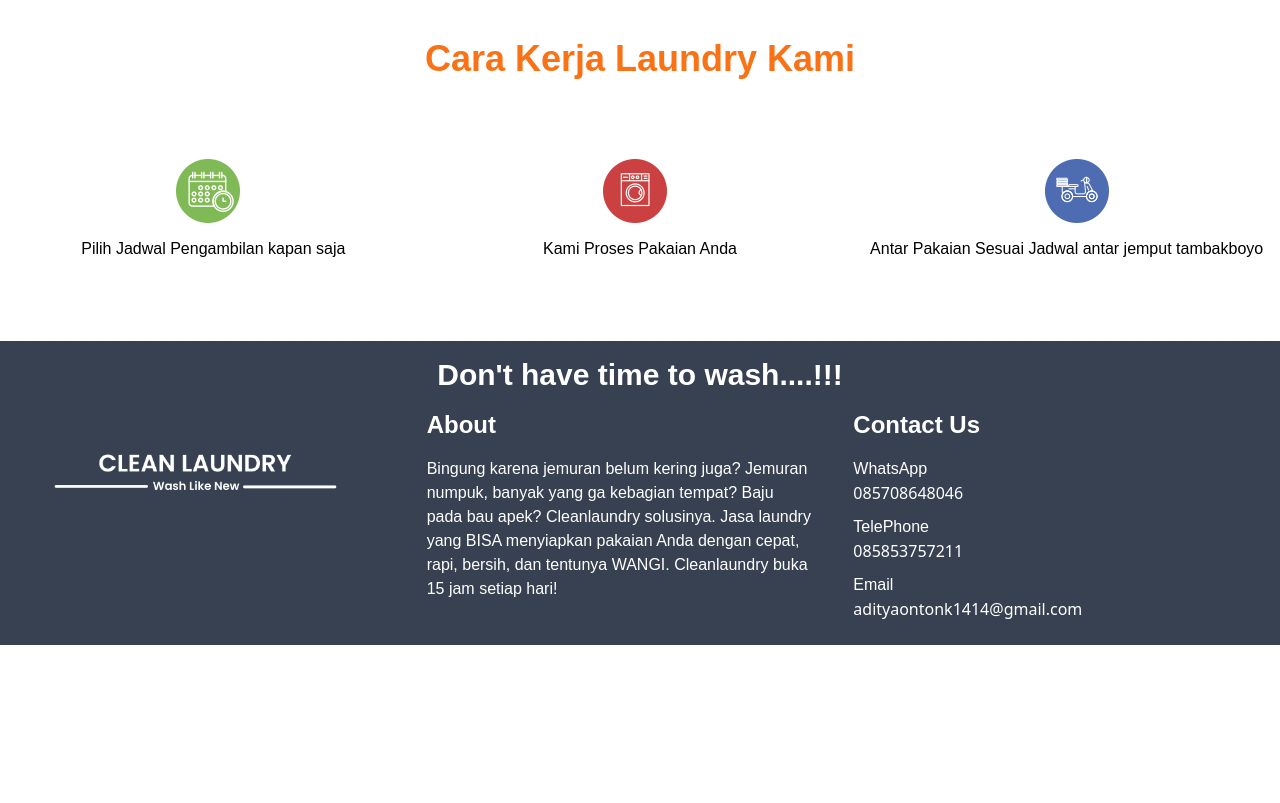
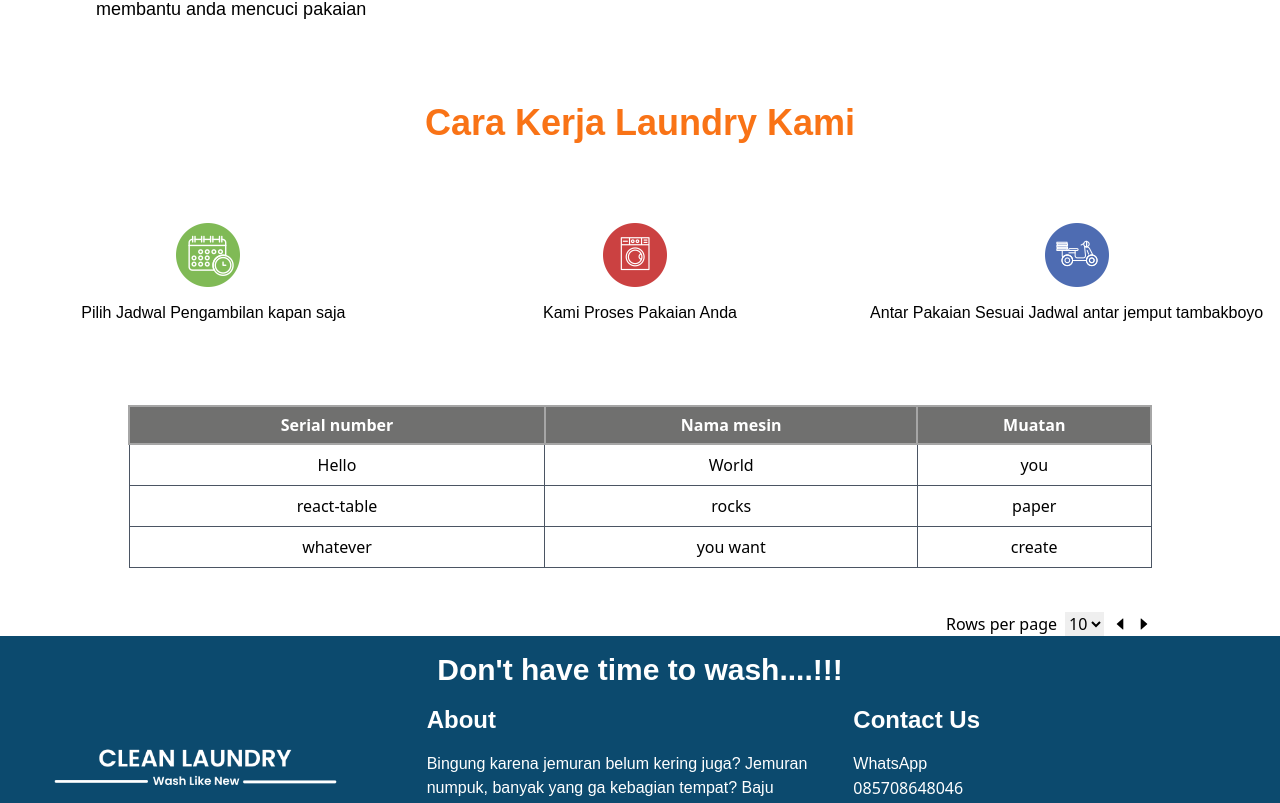
Before and after one commit to AchmadFals/kokoyo, a React (Create React App) app: page /dashboard in a window 1280 px wide. Shown: the part 1993-2796 px from the top of the page. Before the commit the page ends 2638 px from the top, so only its background shows below. Built offline with nearby package versions, Linux system fonts and the light colour scheme; the HTML template or start-up script is replaced by a standard one.

Commit message:
commit new

```diff
--- a/src/App.js
+++ b/src/App.js
@@ -1,17 +1,23 @@
-import React from 'react';
-import './styles/index.css';
-import Register from './pages/register';
-import Login from './pages/login';
-import Dashboard from './pages/dashboard';
-import PaketLaundry from './pages/paketLaundry';
-import Kontakkami from './pages/Kontakkami';
+import React from "react";
+import "./styles/index.css";
+import Register from "./pages/register";
+import Login from "./pages/login";
+import Dashboard from "./pages/dashboard";
+import PaketLaundry from "./pages/paketLaundry";
+import Kontakkami from "./pages/Kontakkami";
 import SyaratDanKetentuan from "./pages/syaratDanKetentuan";
+import { ToastContainer } from "react-toastify";
+import "react-toastify/dist/ReactToastify.css";
+import { Routes, Route } from "react-router-dom";
 
-import {
-  BrowserRouter as Router,
-  Routes,
-  Route,
-} from "react-router-dom";
+const contextClass = {
+  success: "bg-blue-600",
+  error: "bg-red-600",
+  info: "bg-gray-600",
+  warning: "bg-orange-400",
+  default: "bg-indigo-600",
+  dark: "bg-white-600 font-gray-300",
+};
 
 function App() {
   return (
@@ -24,6 +30,7 @@ function App() {
         <Route path="/register" element={<Register />} />
         <Route path="/syarat-dan-ketentuan" element={<SyaratDanKetentuan />} />
       </Routes>
+      <ToastContainer />
     </>
   );
 }
--- a/src/Navbar.js
+++ b/src/Navbar.js
@@ -31,7 +31,7 @@ const Navbar = () => {
   const url = useLocation();
   console.log("url", url);
   return (
-    <nav className="fixed top-0 right-0 left-0 navbar bg-hippie-blue-500 flex justify-around items-center h-16 text-white px-10 z-20">
+    <nav className="fixed top-0 right-0 left-0 navbar bg-sky-900 flex justify-around items-center h-16 text-white px-10 z-20">
       <img src={Laundry} className="h-20 ml-16" alt="londri" />
       <ul className="flex-1 md:flex lg:flex hidden justify-end list-none w-5">
         <Link to="/dashboard" className="no-underline slate-50 text-base p-2.5 m-2.5 cursor-pointer">
@@ -44,7 +44,7 @@ const Navbar = () => {
         </Link>
         <Link to="/paket-laundry" className="paket_laundry no-underline slate-50 text-base p-2.5 m-2.5 cursor-pointer">
           <li className="relative">
-            Paket Laundry
+            Layanan Kami
             {url.pathname === "/paket-laundry" && (
               <span className="absolute bottom-[-20px] bg-orange-400 h-[4px] left-0 right-0 z-[1]" />
             )}
@@ -57,11 +57,6 @@ const Navbar = () => {
             Bantuan <FiChevronDown />{" "}
           </Link>
           <div className={`${isDropdownOpen ? 'block' : 'hidden'} absolute bg-white text-base z-50 list-none divide-y divide-gray-100 rounded shadow my-4`}>
-            <div className="px-4 py-3">
-              <span className="block text-sm font-medium text-gray-900 truncate">
-                caisguna@gmail.com
-              </span>
-            </div>
               <li>
                 <a href="/syarat-dan-ketentuan" className="text-sm hover:bg-gray-100 text-gray-700 block px-4 py-2">
                   Syarat dan Ketentuan
--- a/src/pages/dashboard.js
+++ b/src/pages/dashboard.js
@@ -7,8 +7,50 @@ import Laundry from "../asset/laundry.png";
 import Schedule from "../asset/icon_schedule.png";
 import mesinCuci from "../asset/icon_mesin_cuci.png";
 import delivery2 from "../asset/icon_delivery2.png";
+import { useTable } from "react-table";
+import { AiFillCaretRight } from "react-icons/ai";
+import { AiFillCaretLeft } from "react-icons/ai";
 
 const Dashboard = () => {
+  const data = React.useMemo(
+    () => [
+      {
+        col1: "Hello",
+        col2: "World",
+        col3: "you",
+      },
+      {
+        col1: "react-table",
+        col2: "rocks",
+        col3: "paper",
+      },
+      {
+        col1: "whatever",
+        col2: "you want",
+        col3: "create",
+      },
+    ],
+    []
+  );
+  const columns = React.useMemo(
+    () => [
+      {
+        Header: "Serial number",
+        accessor: "col1", // accessor is the "key" in the data
+      },
+      {
+        Header: "Nama mesin",
+        accessor: "col2",
+      },
+      {
+        Header: "Muatan",
+        accessor: "col3",
+      },
+    ],
+    []
+  );
+  const { getTableProps, getTableBodyProps, headerGroups, rows, prepareRow } =
+    useTable({ columns, data });
   return (
     <div>
       <Navbar />
@@ -18,12 +60,12 @@ const Dashboard = () => {
             <h3 className="text-5xl font-poppins text-white font-semibold">
               Laundry antar jemput
             </h3>
-            <h5 className="text-4xl font-poppins text-white mt-5">
+            <h5 className="text-3xl font-poppins text-white mt-5">
               hemat waktu dan simpel buat kamu yang #mager
             </h5>
           </div>
           <div>
-            <img src={vespaLaundry} className="m-auto" alt="bg" />
+            <img src={vespaLaundry} className="m-8" alt="bg" />
           </div>
         </div>
         <div className="px-24">
@@ -40,7 +82,9 @@ const Dashboard = () => {
           <br />
           <div className="w-full grid grid-cols-2 gap-4">
             <div>
-              <h1 className="text-4xl font-medium font-poppins">Z Bods Spray Tanning</h1>
+              <h1 className="text-4xl font-medium font-poppins">
+                Z Bods Spray Tanning
+              </h1>
               <br />
               <p className="text-justify text-lg">
                 Musim hujan membuat jemuran semakin menumpuk? Anda tidak perlu
@@ -84,7 +128,9 @@ const Dashboard = () => {
           </div>
         </div>
         <div className="mx-24">
-          <h2 className="font-medium text-2xl mb-6 mt-16 font-poppins">Tentang Kami</h2>
+          <h2 className="font-medium text-2xl mb-6 mt-16 font-poppins">
+            Tentang Kami
+          </h2>
           <h2 className="text-3xl mb-2">
             Selamat Datang di era Digital Laundry
           </h2>
@@ -139,7 +185,62 @@ const Dashboard = () => {
           </div>
         </div>
       </div>
-      <div className="bg-gray-700 pt-4">
+      <div className="flex justify-center">
+        <div className="w-4/5">
+          <table
+            {...getTableProps()}
+            style={{ border: "solid 1px black" }}
+            className="w-full mb-11"
+          >
+            <thead>
+              {headerGroups.map((headerGroup) => (
+                <tr {...headerGroup.getHeaderGroupProps()}>
+                  {headerGroup.headers.map((column) => (
+                    <th
+                      {...column.getHeaderProps()}
+                      className="py-1.5 border-2 border-solid border-[#a6a6a6] bg-[#70706f] font-bold text-white"
+                    >
+                      {column.render("Header")}
+                    </th>
+                  ))}
+                </tr>
+              ))}
+            </thead>
+            <tbody {...getTableBodyProps()}>
+              {rows.map((row) => {
+                prepareRow(row);
+                return (
+                  <tr {...row.getRowProps()} className="text-center">
+                    {row.cells.map((cell) => {
+                      return (
+                        <td
+                          {...cell.getCellProps()}
+                          className="p-2 border-solid border-[1px] border-gray-600 bg-[#ffff]"
+                        >
+                          {cell.render("Cell")}
+                        </td>
+                      );
+                    })}
+                  </tr>
+                );
+              })}
+            </tbody>
+          </table>
+          <div className="flex justify-end">
+            <div className="flex gap-2 items-center">
+              <label for="cars">Rows per page</label>
+              <select name="cars" id="cars">
+                <option value="volvo">10</option>
+                <option value="saab">30</option>
+                <option value="opel">50</option>
+              </select>
+              <AiFillCaretLeft />
+              <AiFillCaretRight />
+            </div>
+          </div>
+        </div>
+      </div>
+      <div className="bg-sky-900 pt-4">
         <h1 className="text-center font-semibold text-white text-3xl font-poppins">
           Don't have time to wash....!!!
         </h1>
@@ -171,7 +272,9 @@ const Dashboard = () => {
               TelePhone
             </h4>
             <p className="mb-2.5 text-white">085853757211</p>
-            <h4 className="text-left font-lg text-white font-medium font-poppins">Email</h4>
+            <h4 className="text-left font-lg text-white font-medium font-poppins">
+              Email
+            </h4>
             <p className="text-white mb-6">adityaontonk1414@gmail.com</p>
           </div>
         </div>
--- a/src/pages/login.js
+++ b/src/pages/login.js
@@ -18,7 +18,7 @@ const Login = (props) => {
   const handleLogin = async (e) => {
     toast("Users Login");
        const {username, password} = formData;
-         await axios.post("http://192.168.20.22:8000/login",{
+         await axios.post("http://fresh-laundry.landside.my.id/login",{
          username,
          password
          })
--- a/src/pages/register.js
+++ b/src/pages/register.js
@@ -3,11 +3,9 @@ import { Link } from "react-router-dom";
 import axios from "axios";
 import crop from "../asset/crop.png";
 import { useNavigate } from "react-router-dom";
-import { ToastContainer, toast } from "react-toastify";
-import "react-toastify/dist/ReactToastify.css";
+import { toast } from "react-toastify";
 import { BsEyeSlashFill } from "react-icons/bs";
 import { BsEyeFill } from "react-icons/bs";
-import {CgLogIn} from "react-icons/cg";
 
 const Register = () => {
   const navigate = useNavigate();
@@ -15,33 +13,53 @@ const Register = () => {
   const [isVisiblePassword, setIsVisiblePassword] = useState(false);
 
   const handleRegister = async (e) => {
-    toast("Users Registered");
+    try{
+      const { fullName, username, email, password, passwordConfirmation } = formData;
+      console.log("formData",formData)
+      await axios.post("http://fresh-laundry.landside.my.id/register", {
+        fullName,
+        username,
+        email,
+        password,
+        passwordConfirmation,
+      });
+     console.log(navigate);
+     toast("Success Register");
+     navigate("/login");
+    }catch(err){
+      toast.error('Required parameters missing', {
+        theme: "colored",
+        position: "top-right",
+        autoClose: 5000,
+        hideProgressBar: false,
+        closeOnClick: true,
+        pauseOnHover: true,
+        draggable: true,
+        progress: undefined,
+        });
+    }
 
-     const { fullName, username, email, password, confirmPassword } = formData;
-     await axios.post("http://192.168.20.22:8000/Register", {
-       fullName,
-       username,
-       email,
-       password,
-       confirmPassword,
-     });
-    console.log(navigate);
-    navigate("/dashboard");
   };
   console.log("formData =>", formData);
 
   return (
     <>
-      <ToastContainer />
-
       <div className="bg-cyan-200 min-h-screen">
         <div className="row">
           <div className="col-6 p-3"></div>
         </div>
         <div className="row w-96 md:w-1/3 lg:w-1/3 bg-white shadow-lg shadow-gray-400 text-center m-auto rounded-xl py-3.5">
           <div className="form px-6 py-4">
-            <img src={crop} className="h-16 sm:h-64 md:h-24 lg:h-24 mx-auto" />
-            <div className="form-body">
+            <img src={crop} className="h-16 sm:h-64 md:h-24 lg:h-24 mx-auto" alt="crop"/>
+            <div cposition="top-right"
+      autoClose={5000}
+      hideProgressBar={false}
+      newestOnTop={false}
+      closeOnClick
+      rtl={false}
+      pauseOnFocusLoss
+      draggable
+      pauseOnHoverlassName="form-body">
               <div className="fullname pb-2">
                 <label
                   className="form__label block flex font-medium text-neutral-500"
@@ -142,7 +160,7 @@ const Register = () => {
                     onChange={(e) => {
                       setFormData({
                         ...formData,
-                        confirmPassword: e.target.value,
+                        passwordConfirmation: e.target.value,
                       });
                     }}
                     className="form__input w-full px-4 py-1 border-2 border-grey-500 focus-visible:outline-none rounded-lg cursor-text"
```
Also changed, not shown: package.json (+6 -4 lines), 1 other file (tests, documents, lock files or other folders).
